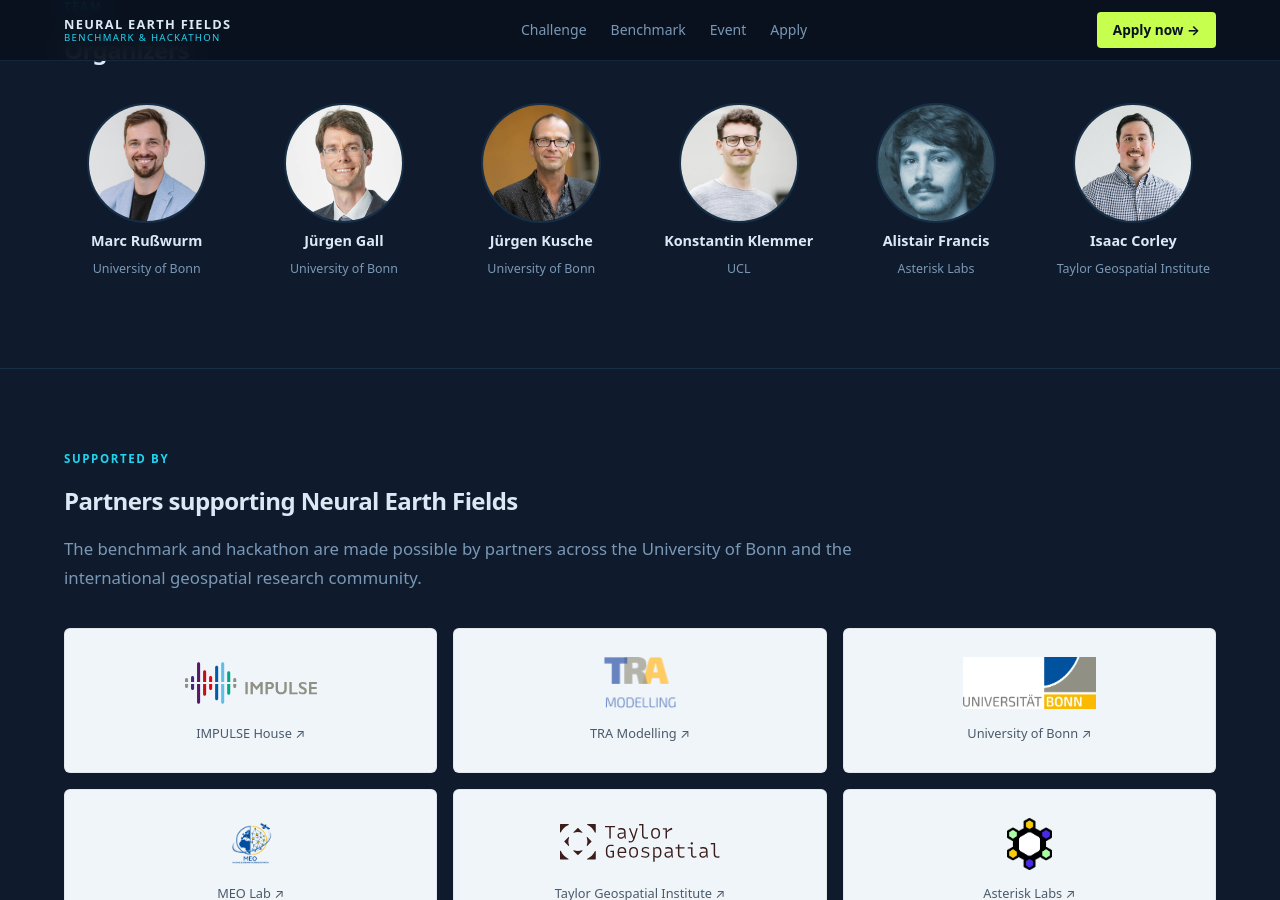
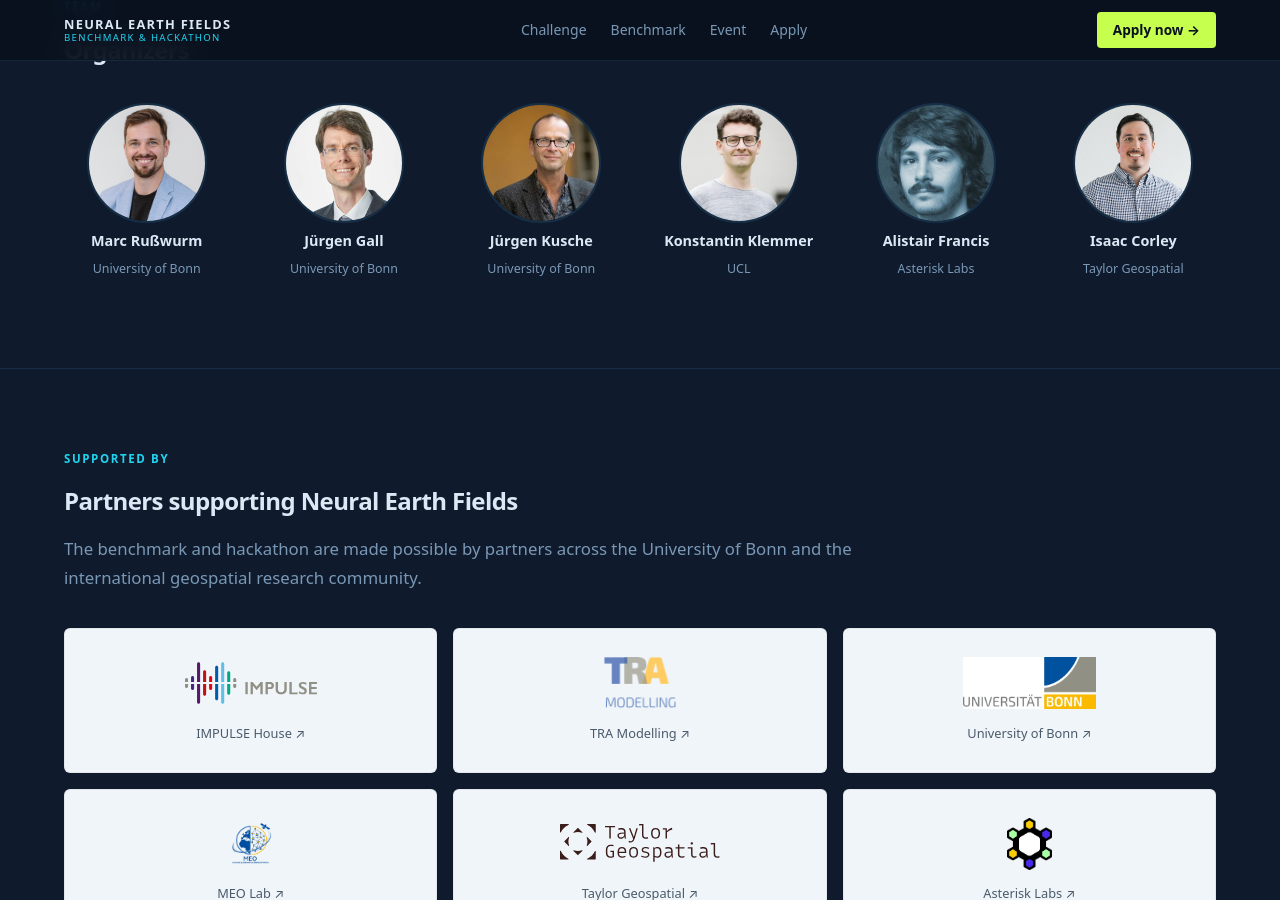
Before and after one commit to neuralearthfields/neuralearthfields.github.io, a Jekyll site: the page built from index.md, in a window 1280 px wide and 900 px high, scrolled down 5904 px. Built offline with Jekyll 4.4.1, drawn with Linux system fonts in a browser that asks for light colours.

Commit message:
fix organization name: Taylor Geospatial Institute → Taylor Geospatial
Co-Authored-By: Claude Sonnet 4.6 <noreply@anthropic.com>

```diff
--- a/index.md
+++ b/index.md
@@ -29,7 +29,7 @@ title:
     <a href="#supporters" aria-label="See all event supporters"><img src="{{ '/assets/images/supporters/tra-modelling.webp' | relative_url }}" alt="TRA Modelling"></a>
     <a href="#supporters" aria-label="See all event supporters"><img src="{{ '/assets/images/supporters/university-bonn.webp' | relative_url }}" alt="University of Bonn"></a>
     <a href="#supporters" aria-label="See all event supporters"><img src="{{ '/assets/images/supporters/meo-lab.png' | relative_url }}" alt="MEO Lab"></a>
-    <a href="#supporters" aria-label="See all event supporters"><img src="{{ '/assets/images/supporters/taylor-geospatial.svg' | relative_url }}" alt="Taylor Geospatial Institute"></a>
+    <a href="#supporters" aria-label="See all event supporters"><img src="{{ '/assets/images/supporters/taylor-geospatial.svg' | relative_url }}" alt="Taylor Geospatial"></a>
     <a href="#supporters" aria-label="See all event supporters"><img src="{{ '/assets/images/supporters/asterisk-labs.png' | relative_url }}" alt="Asterisk Labs"></a>
     {% comment %}Temporarily hidden pending formal ISPRS approval.
     <a href="#supporters" aria-label="See all event supporters"><img src="{{ '/assets/images/supporters/isprs.jpg' | relative_url }}" alt="ISPRS"></a>
@@ -279,7 +279,7 @@ title:
       <div class="organizer-card">
         <img src="{{ '/assets/images/organizers/isaac_corley.jpg' | relative_url }}" alt="Isaac Corley" class="organizer-img" loading="lazy">
         <strong class="organizer-name">Isaac Corley</strong>
-        <span class="organizer-affil">Taylor Geospatial Institute</span>
+        <span class="organizer-affil">Taylor Geospatial</span>
       </div>
     </div>
   </div>
@@ -308,8 +308,8 @@ title:
         <span>MEO Lab <span aria-hidden="true">↗</span></span>
       </a>
       <a class="supporter-card" href="https://taylorgeospatial.org/" target="_blank" rel="noopener noreferrer">
-        <img src="{{ '/assets/images/supporters/taylor-geospatial.svg' | relative_url }}" alt="Taylor Geospatial Institute" loading="lazy">
-        <span>Taylor Geospatial Institute <span aria-hidden="true">↗</span></span>
+        <img src="{{ '/assets/images/supporters/taylor-geospatial.svg' | relative_url }}" alt="Taylor Geospatial" loading="lazy">
+        <span>Taylor Geospatial <span aria-hidden="true">↗</span></span>
       </a>
       <a class="supporter-card" href="https://asterisk.coop/" target="_blank" rel="noopener noreferrer">
         <img src="{{ '/assets/images/supporters/asterisk-labs.png' | relative_url }}" alt="Asterisk Labs" loading="lazy">
```
